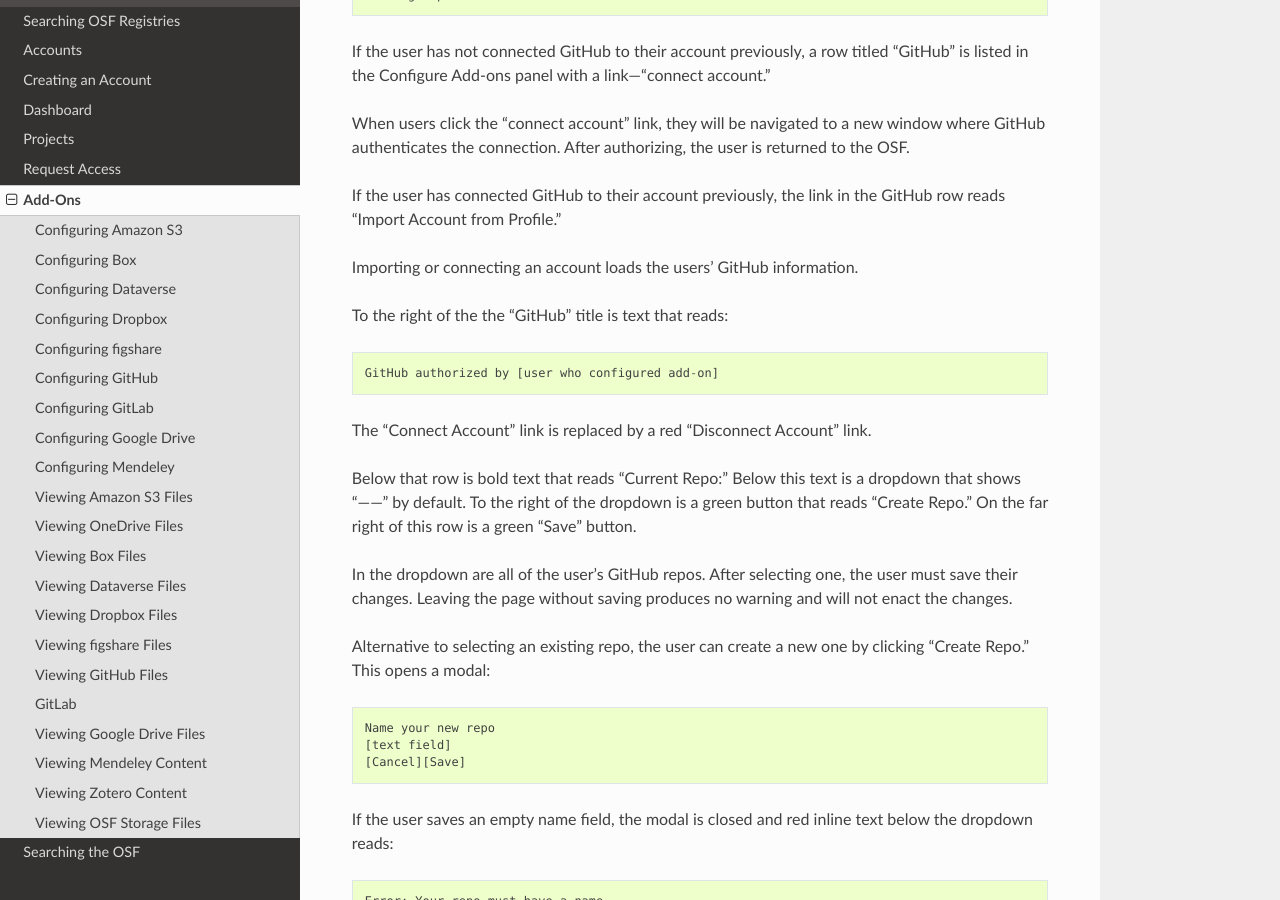
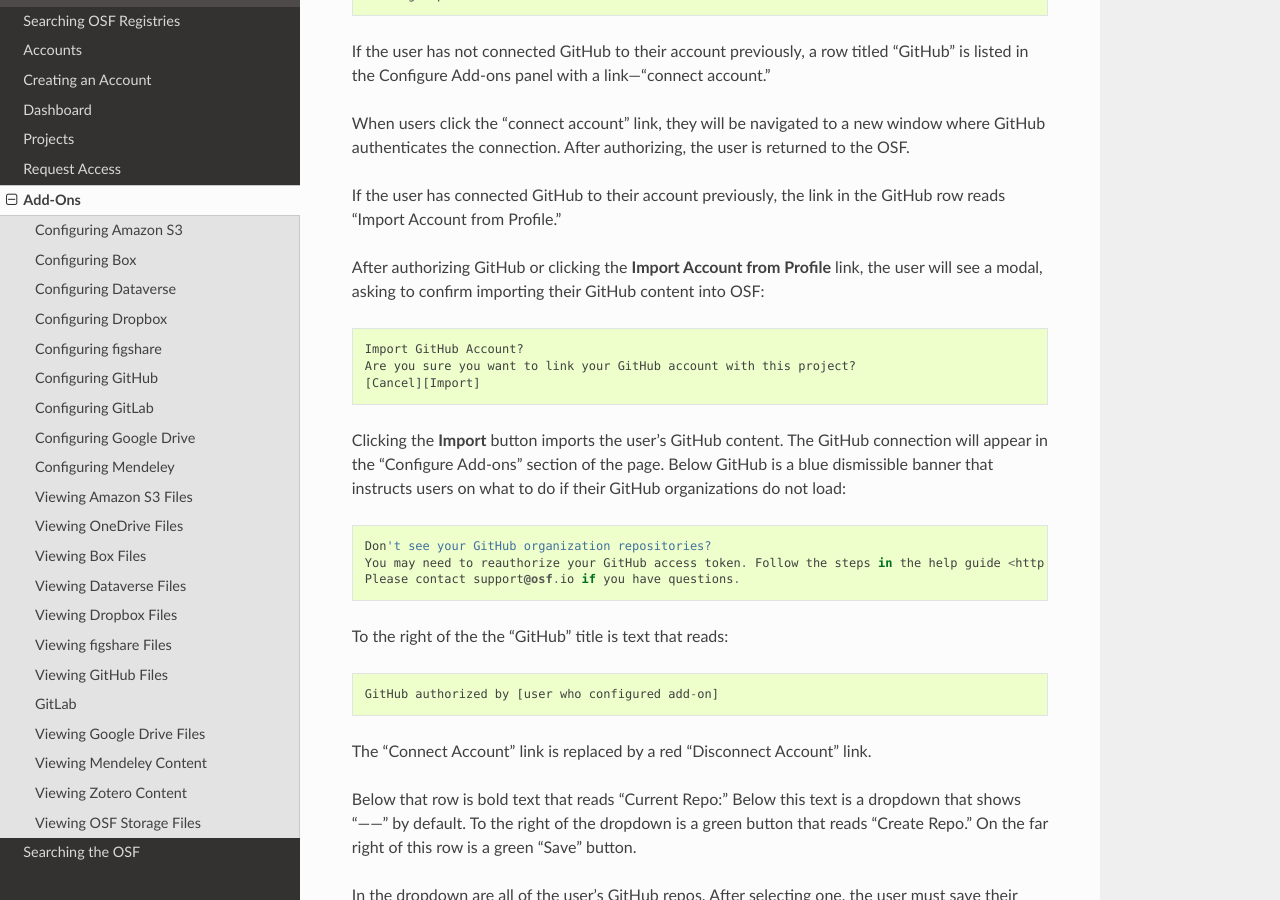
Before and after one commit to CenterForOpenScience/OSFDocs, a Sphinx documentation site: the page built from docs/add-ons/add-ons_index.rst, in a window 1280 px wide and 900 px high, scrolled down 14161 px. Built offline with Sphinx 7.4.7 and the Read the Docs theme 2.0.0, drawn with Linux system fonts in a browser that asks for light colours; some of the changed text lies outside the part shown.

Commit message:
banner to connect github organizations

```diff
--- a/docs/add-ons/add-ons_index.rst
+++ b/docs/add-ons/add-ons_index.rst
@@ -542,9 +542,17 @@
 
 If the user has connected GitHub to their account previously, the link in the GitHub row reads "Import Account from Profile."
 
-.. _todo: Log lack of confirmation modal as issue.
-
-Importing or connecting an account loads the users' GitHub information.
+After authorizing GitHub or clicking the **Import Account from Profile** link, the user will see a modal, asking to confirm importing their GitHub content into OSF::
+
+    Import GitHub Account?
+    Are you sure you want to link your GitHub account with this project?
+    [Cancel][Import]
+
+Clicking the **Import** button imports the user's GitHub content. The GitHub connection will appear in the "Configure Add-ons" section of the page. Below GitHub is a blue dismissible banner that instructs users on what to do if their GitHub organizations do not load::
+
+    Don't see your GitHub organization repositories?
+    You may need to reauthorize your GitHub access token. Follow the steps in the help guide <http://help.osf.io/a/850865-reauthorize-github> to resolve the issue.
+    Please contact support@osf.io if you have questions.
 
 To the right of the the "GitHub" title is text that reads::
 
```
Also changed, not shown: other parts of docs/add-ons/add-ons_index.rst (+1 -1 lines).
